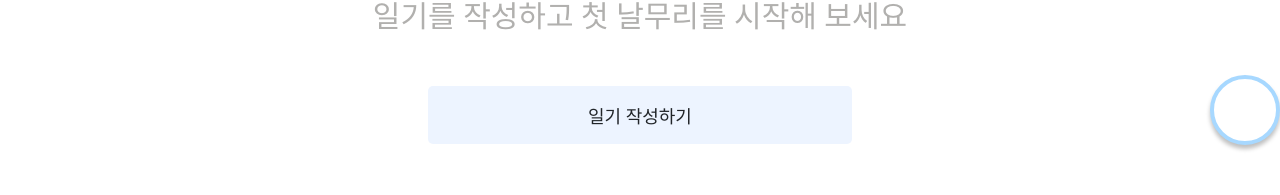
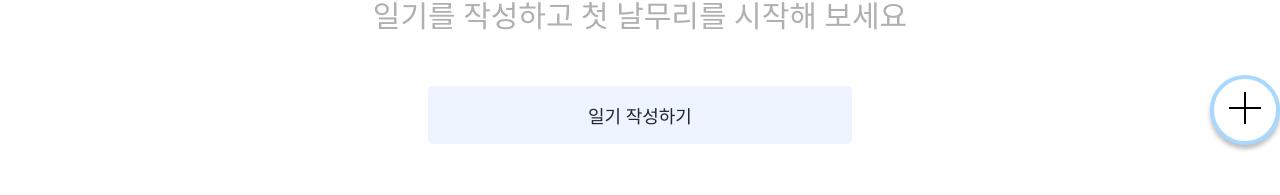
Before and after one commit to ENN-EWHA/NalMuri_FrontEnd, a React (Create React App) app: page /mainafterlogin in a window 1280 px wide. Shown: the part 575-770 px from the top of the page. Built offline with nearby package versions, Linux system fonts and the light colour scheme; no server answers.

Commit message:
플러스아이콘 추가

```diff
--- a/src/components/Footer.js
+++ b/src/components/Footer.js
@@ -1,7 +1,6 @@
 import styled from "styled-components";
 import githubIcon from "../assets/imgs/githubIcon.png";
 import notionIcon from "../assets/imgs/notionIcon.png";
-import { Link } from "react-router-dom";
 
 const Footer = () => {
     return (
--- a/src/components/main/AddButton.js
+++ b/src/components/main/AddButton.js
@@ -1,7 +1,12 @@
 import styled from "styled-components";
+import plusIcon from "../../assets/imgs/plusIcon.png";
 
 const AddButton = () => {
-    return <Button></Button>;
+    return (
+        <Button>
+            <PlusIcon src={plusIcon}></PlusIcon>
+        </Button>
+    );
 };
 
 const Button = styled.button`
@@ -17,4 +22,10 @@ const Button = styled.button`
     height: 70px;
     width: 70px;
 `;
+
+const PlusIcon = styled.img`
+    height: 50px;
+    widght: 50px;
+`;
+
 export default AddButton;
```
Also changed, not shown: src/assets/imgs/plusIcon.png (added).
